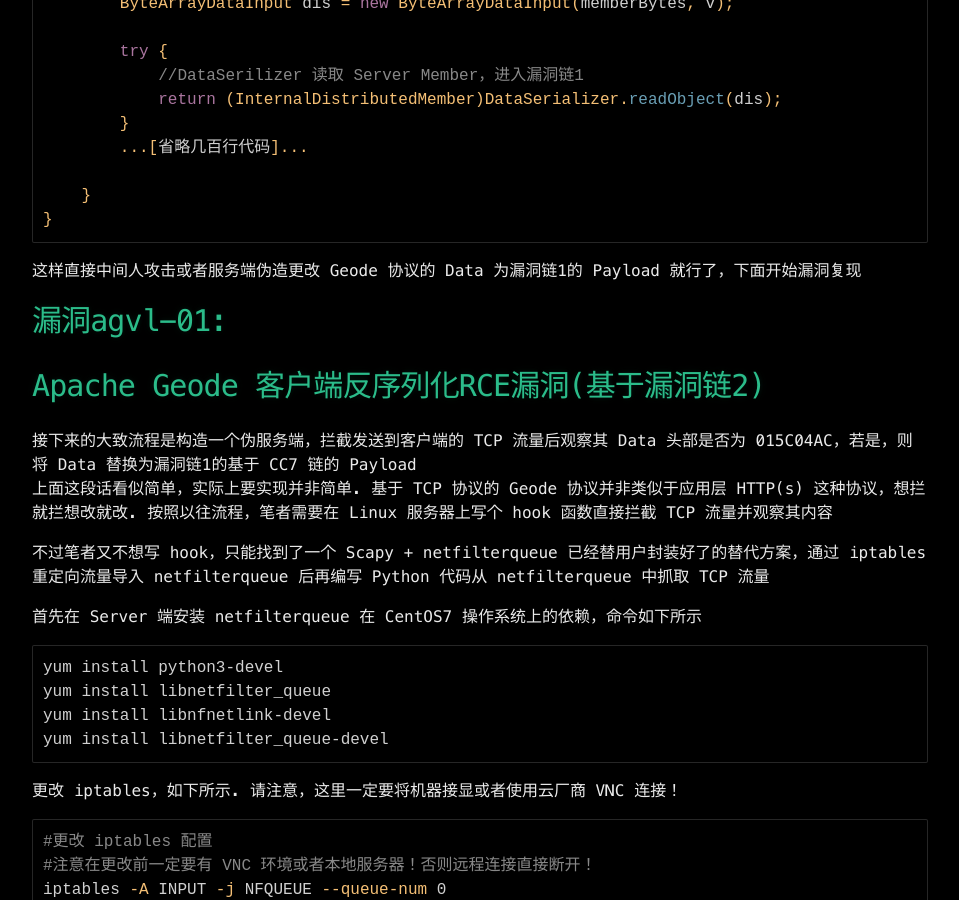
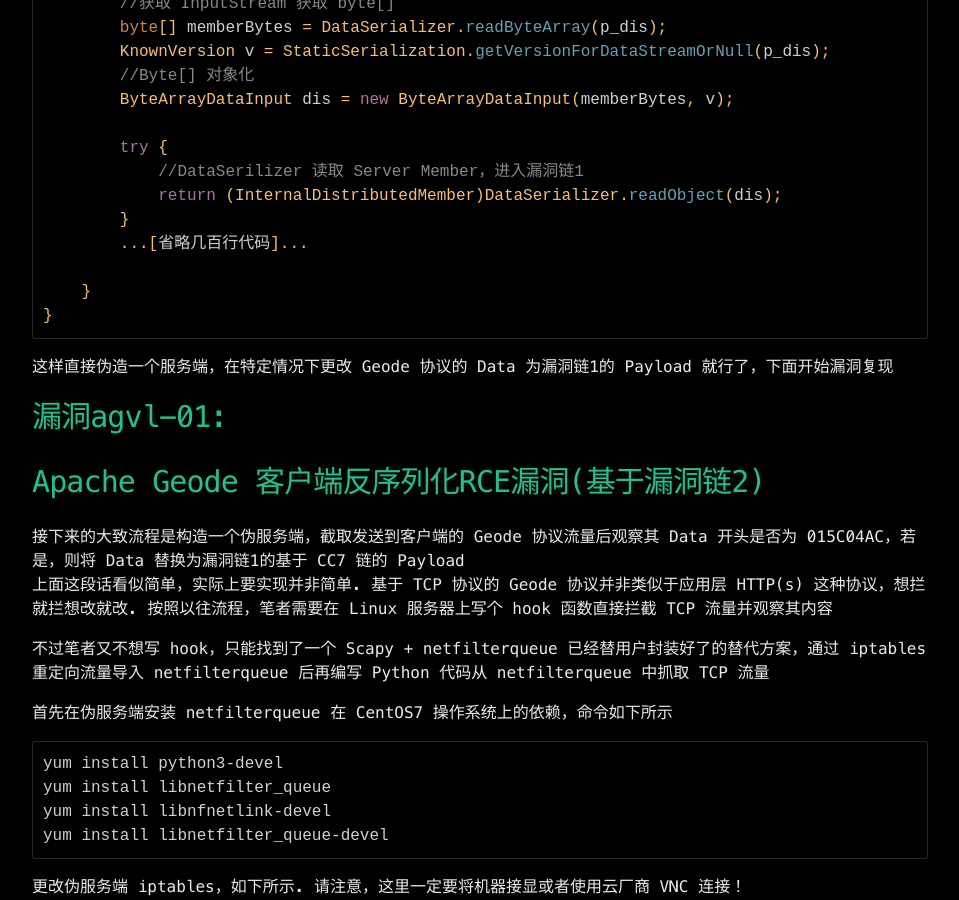
Before and after one commit to Leeyangee/leeyangee.github.io, a Jekyll site: the page built from _posts/2024-06-01-Apache Geode审计实战.md, in a window 1280 px wide and 900 px high, scrolled down 9991 px. Shown: the whole window, without its empty margins (160-1119 px from the left). Built offline with Jekyll 4.4.1, drawn with Linux system fonts in a browser that asks for light colours; some web fonts are replaced; some of the changed text lies outside the part shown.

Commit message:
Update 2024-06-01-Apache Geode审计实战.md

````diff
--- a/_posts/2024-06-01-Apache Geode审计实战.md
+++ b/_posts/2024-06-01-Apache Geode审计实战.md
@@ -17,6 +17,7 @@
     AGVL-01: Apache Geode 客户端反序列化 RCE 漏洞
   </td><td>
     由于客户端在连接服务端的 handshake 过程中接收了来自服务端的数据流但不正确地将其误静态处理后反序列化，若攻击者在此过程中伪造服务端/中间人攻击，将触发该反序列化漏洞并最终导致命令执行漏洞
+  </td></tr>
   </td></tr>
 </table>
 <!--
@@ -351,17 +355,17 @@
 }
 ```
 
-这样直接中间人攻击或者服务端伪造更改 Geode 协议的 Data 为漏洞链1的 Payload 就行了，下面开始漏洞复现
+这样直接伪造一个服务端，在特定情况下更改 Geode 协议的 Data 为漏洞链1的 Payload 就行了，下面开始漏洞复现
 
 # [](#header-31)漏洞agvl-01:
 # [](#header-31)Apache Geode 客户端反序列化RCE漏洞(基于漏洞链2)
 
-接下来的大致流程是构造一个伪服务端，拦截发送到客户端的 TCP 流量后观察其 Data 头部是否为 015C04AC，若是，则将 Data 替换为漏洞链1的基于 CC7 链的 Payload
+接下来的大致流程是构造一个伪服务端，截取发送到客户端的 Geode 协议流量后观察其 Data 开头是否为 015C04AC，若是，则将 Data 替换为漏洞链1的基于 CC7 链的 Payload
 上面这段话看似简单，实际上要实现并非简单. 基于 TCP 协议的 Geode 协议并非类似于应用层 HTTP(s) 这种协议，想拦就拦想改就改. 按照以往流程，笔者需要在 Linux 服务器上写个 hook 函数直接拦截 TCP 流量并观察其内容
 
 不过笔者又不想写 hook，只能找到了一个 Scapy + netfilterqueue 已经替用户封装好了的替代方案，通过 iptables 重定向流量导入 netfilterqueue 后再编写 Python 代码从 netfilterqueue 中抓取 TCP 流量
 
-首先在 Server 端安装 netfilterqueue 在 CentOS7 操作系统上的依赖，命令如下所示
+首先在伪服务端安装 netfilterqueue 在 CentOS7 操作系统上的依赖，命令如下所示
 
 ```bash
 yum install python3-devel
@@ -370,7 +374,7 @@
 yum install libnetfilter_queue-devel
 ```
 
-更改 iptables，如下所示. 请注意，这里一定要将机器接显或者使用云厂商 VNC 连接！
+更改伪服务端 iptables，如下所示. 请注意，这里一定要将机器接显或者使用云厂商 VNC 连接！
 
 ```bash
 #更改 iptables 配置
@@ -379,7 +383,7 @@
 iptables -A OUTPUT -j NFQUEUE --queue-num 0
 ```
 
-在使用 pip 安装完毕 netfilterqueue python 接口 package 后，运行以下代码
+在使用 pip 安装完毕 netfilterqueue python 接口 package 后，在伪服务端运行以下代码
 
 ```py
 #写 TCP 抓包改包 hook 并运行
````
Also changed, not shown: other parts of _posts/2024-06-01-Apache Geode审计实战.md (+7 -5 lines).
